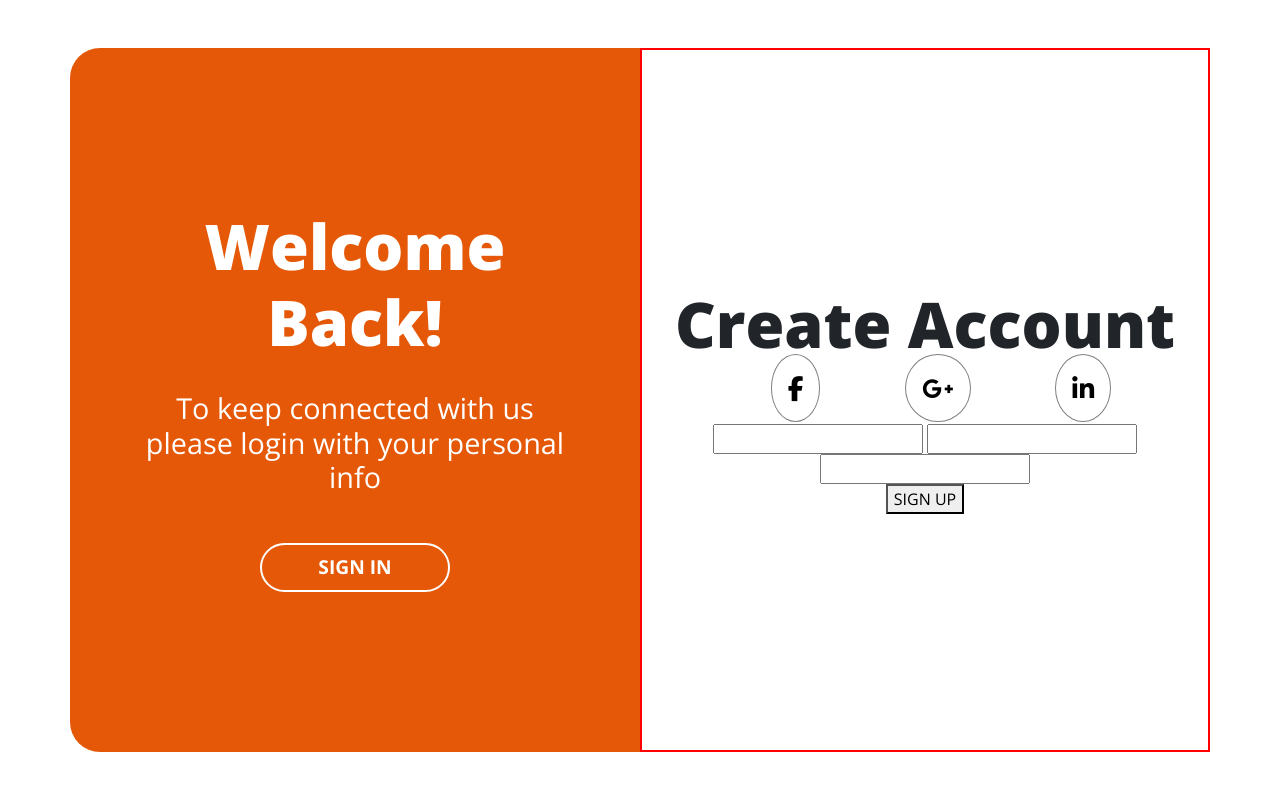
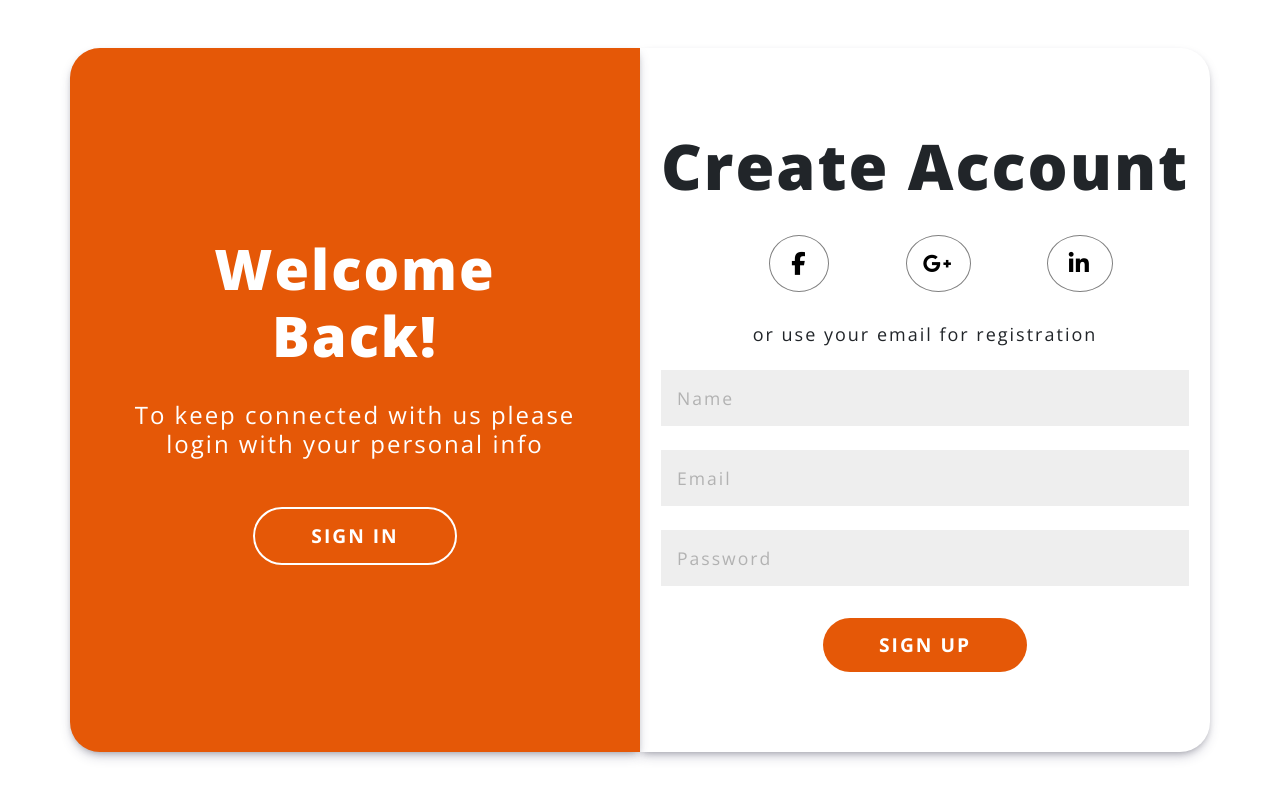
Before and after one commit to AhmetBozkurt1/Login-Register, a plain HTML site: page index.html in a window 1280 px wide. Drawn offline with nearby package versions, Linux system fonts and the light colour scheme.

Commit message:
html css finish js start

```diff
--- a/app.js
+++ b/app.js
@@ -0,0 +1,18 @@
+const sıgnInBtn=document.querySelector(".sıgnIn-Button")
+const sıgnUpBtn=document.querySelector(".sıgnUp-registerButton")
+const signIn=document.querySelector(".sign-in")
+const signUp=document.querySelector(".sign-up")
+
+
+
+
+sıgnInBtn.addEventListener("click",function(){
+    document.querySelector(".container").classList.add("right-panel")
+    signIn.style.borderRadius="0px 30px 30px 0px"
+    signUp.style.borderRadius="30px 0px 0px 30px"
+})
+sıgnUpBtn.addEventListener("click",function(){
+    document.querySelector(".container").classList.remove("right-panel")
+    signIn.style.borderRadius="30px 0px 0px 30px"
+    signUp.style.borderRadius="0px 30px 30px 0px"
+})
--- a/index.html
+++ b/index.html
@@ -15,7 +15,7 @@
                 <div class="signIn-welcome text-center">
                     <h1>Welcome Back!</h1>
                     <h6>To keep connected with us please login with your personal info</h6>
-                    <button>SIGN IN</button>
+                    <button class="sıgnIn-Button">SIGN IN</button>
                 </div>
             </div>
             <div class="col-6 sign-up d-flex justify-content-center align-items-center">
@@ -34,13 +34,14 @@
                             </li>
                         </ul>
                     </div>
+                    <h6 class="sıgnUp-registerText">or use your email for registration</h6>
                     <div class="form">
-                        <form action="">
-                            <input type="text">
-                            <input type="email" id="">
-                            <input type="password" id="">
+                        <form class="formInput">
+                            <input type="text" placeholder="Name" id="name">
+                            <input type="email" placeholder="Email" id="email">
+                            <input type="password" placeholder="Password" id="password">
                         </form>
-                        <button>SIGN UP</button>
+                        <button class="sıgnUp-registerButton">SIGN UP</button>
                     </div>
                 </div>
             </div>
@@ -53,5 +54,6 @@
 
 <!--FONT AWESOME CDN-->
     <script src="https://kit.fontawesome.com/a09e04a105.js" crossorigin="anonymous"></script>
+    <script src="app.js"></script>
 </body>
 </html>
--- a/style.css
+++ b/style.css
@@ -2,32 +2,39 @@
 @import url('https://fonts.googleapis.com/css2?family=Open+Sans:wght@400;500;600;700;800&display=swap');
 *{
     font-family: 'Open Sans', sans-serif;
+    letter-spacing: 2px;
 }
 .sign-in{
     background-color: #E55807;
     border-radius: 30px 0 0 30px;
+    box-shadow: rgba(50, 50, 93, 0.25) 0px 6px 12px -2px, rgba(0, 0, 0, 0.3) 0px 3px 7px -3px;
+    transition: all .3s;
+    z-index: 2;
 }
 .sign-up{
-    border: 2px solid red;
+    border-radius: 0 30px 30px 0;
+    box-shadow: rgba(50, 50, 93, 0.25) 0px 6px 12px -2px, rgba(0, 0, 0, 0.3) 0px 3px 7px -3px;
+    transition: all .3s;
+    z-index: 0;
 }
 .signIn-welcome{
     padding: 0 3rem;
 }
 .signIn-welcome h1{
-    font-size: 63px;
+    font-size: 3.5rem;
     font-weight: 800;
     color: #fff;
     margin-bottom: 2rem;
 }
 .signIn-welcome h6{
-    font-size: 1.8rem;
+    font-size: 1.5rem;
     font-weight: 400;
     color: #fff;
     margin-bottom: 3rem;
 }
 .signIn-welcome button{
     border: 2px solid #fff;
-    padding: .5rem 3.5rem;
+    padding: .8rem 3.5rem;
     background-color: #E55807;
     color: #fff;
     border-radius: 30px;
@@ -39,6 +46,7 @@
 .sıgnUp-register h1{
     font-size: 63px;
     font-weight: 800;
+    margin-bottom: 2rem;
 }
 .iconList{
     display: flex;
@@ -47,10 +55,60 @@
 }
 .iconList li{
     list-style: none;
+    border: 1px solid gray;
+    border-radius: 100%;
 }
 .iconList li a{
-    font-size: 25px;
-    border: 1px solid gray;
-    padding: 1rem;
-    border-radius: 100%;
+    font-size: 23px;
 }
+.fa-google-plus-g{
+    padding: 1rem 1rem;
+}
+.fa-facebook-f{
+    padding: 1rem 1.3rem;
+}
+.fa-linkedin-in{
+    padding: 1rem 1.3rem;
+}
+.sıgnUp-registerText{
+    margin-top: 2rem;
+    font-size: 18px;
+    font-weight: 400;
+}
+
+.formInput input{
+    display: block;
+    width: 100%;
+    height: 3.5rem;
+    margin-top: 1.5rem;
+    padding: 0 1rem;
+    background-color: #EEEEEE;
+    color: #1d1d1d;
+    border: none;
+    font-size: 1.1rem;
+}
+.formInput input:focus{
+    outline: none;
+}
+.formInput input::placeholder{
+    color: #B2B2B2;
+}
+.sıgnUp-registerButton{
+    display: inline-block;
+    margin-top: 2rem;
+    border: none;
+    color: #fff;
+    background-color: #E55807;
+    font-size: 1.2rem;
+    font-weight: 700;
+    padding: .8rem 3.5rem;
+    border-radius: 40px;
+}
+
+
+.container.right-panel .sign-in{
+    transform: translateX(100%);
+}
+.container.right-panel .sign-up{
+    transform: translateX(-100%);
+}
```
